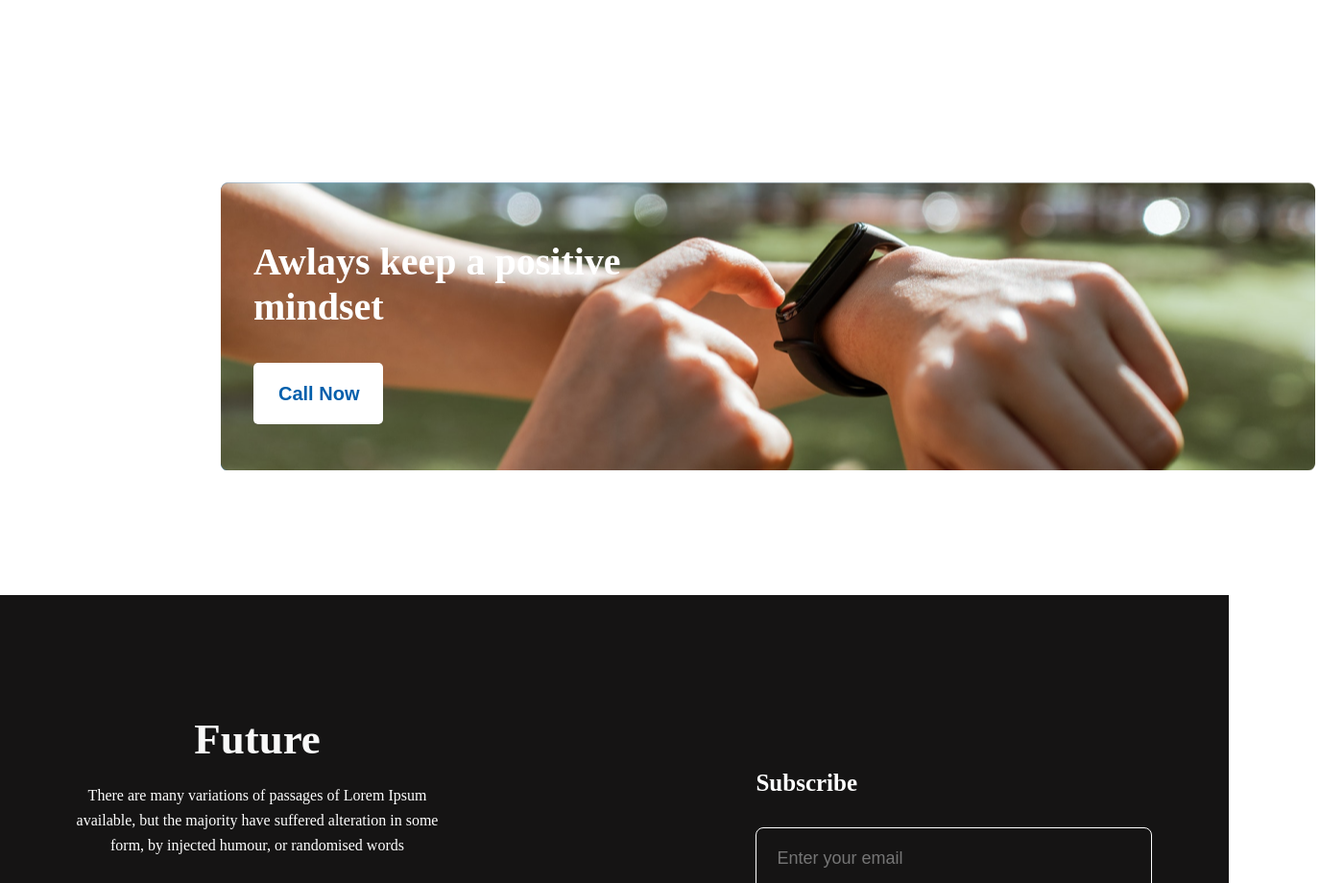
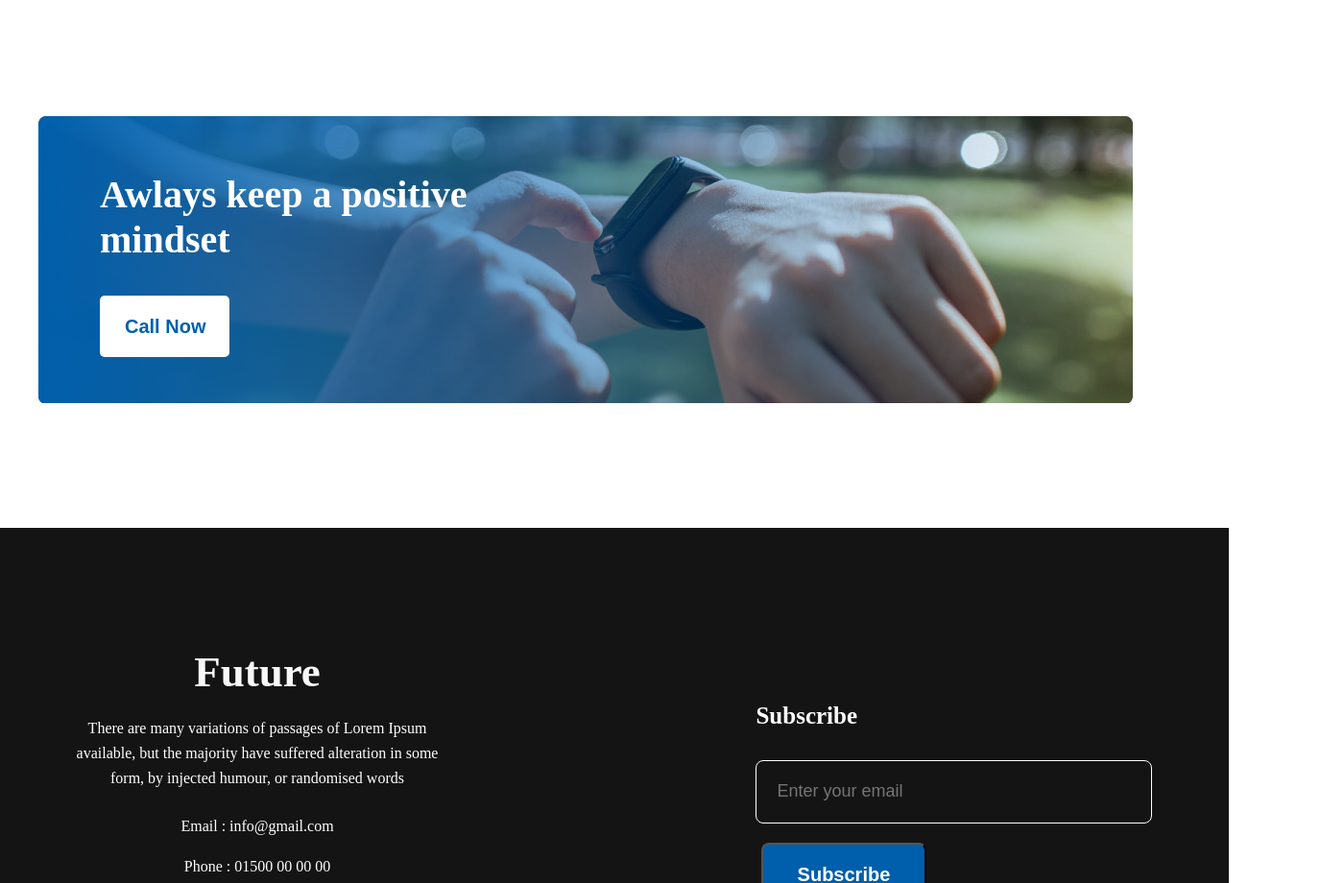
Before and after one commit to Irfankhan20/first-practice-for-first-assingnment, a plain HTML site: page index.html in a window 1280 px wide. Shown: the part 2100-3020 px from the top of the page at 96% size, 1400 px wide, since content can reach past the window. Drawn offline with Linux system fonts and the light colour scheme.

Commit message:
again finished with gradient color

```diff
--- a/styles/style.css
+++ b/styles/style.css
@@ -113,13 +113,13 @@ line-height: 26px;
     padding-left: 35px;
 }
 .Contact{
-    background-image: url('../images/watch.png'), url('../images/gradient1.png');
+    background-image:  url('../images/gradient1.png'), url('../images/watch.png');
     background-repeat: no-repeat;
     width: 1200px;
     height: 300px;
-    background-position: center;
-    margin: 80px 200px 130px 200px;
-    border: 0;
+    margin: 10px auto;
+    margin-bottom: 130px;
+
 
 }
 .ukti{
```
